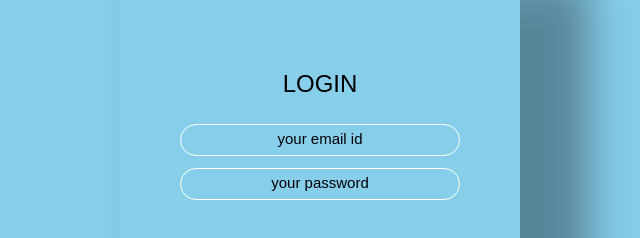
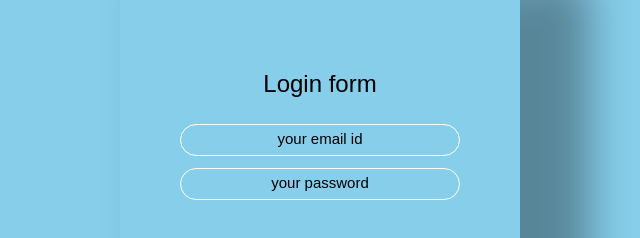
Before and after one commit to Balasuriyabala/balarepo, a plain HTML site: page index.html in a window 1280 px wide. Shown: the part 168-406 px from the top of the page, 320-960 px from the left. Drawn offline with Linux system fonts and the light colour scheme.

Commit message:
login changes
Login is transformed into login form

```diff
--- a/index.html
+++ b/index.html
@@ -9,7 +9,7 @@
    		<div class="card">
    		<div class ="inner-box"  id="card">
    	    <div class="card-front">
-   	      <h2> LOGIN</h2>
+   	      <h2> Login form </h2>
    	       <form>
    	       	     <input type="email" class="input-box" placeholder="your email id" required>
    	              <input type="password" class="input-box" placeholder="your password" required>
```
